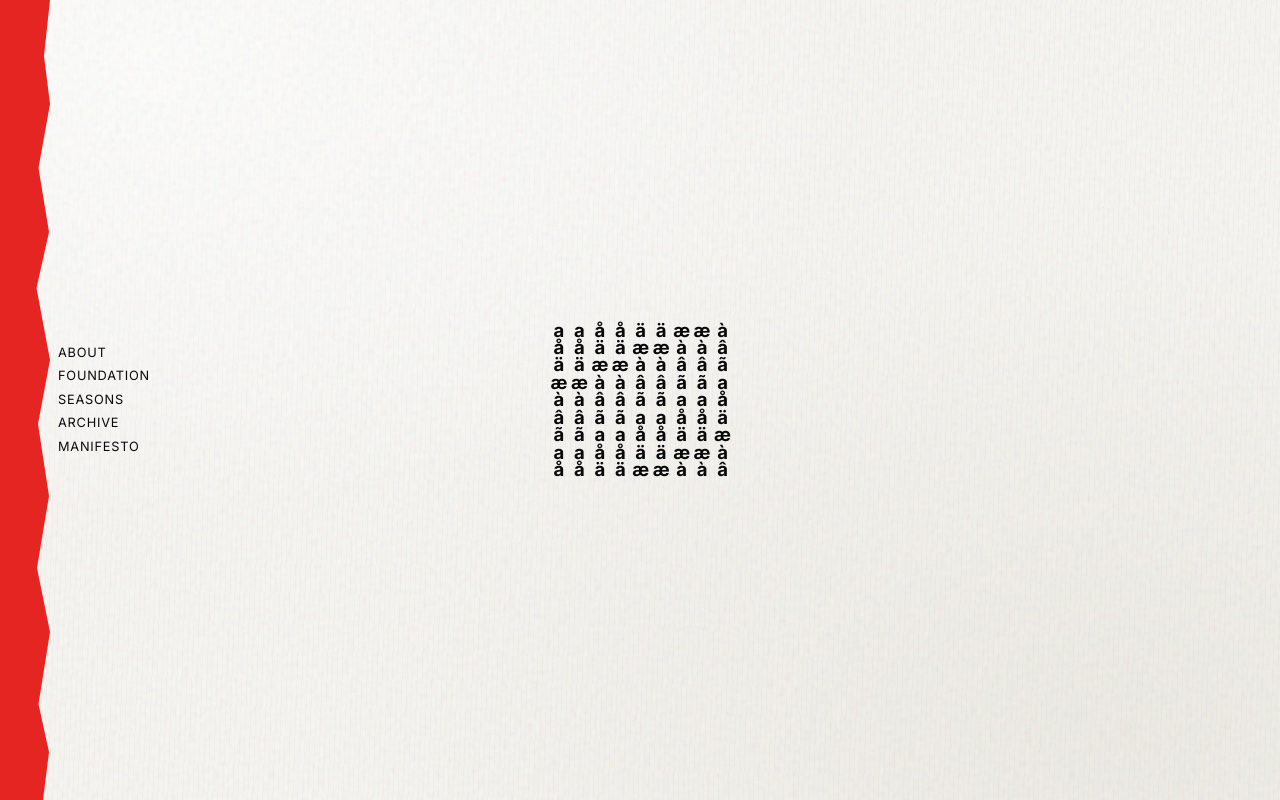
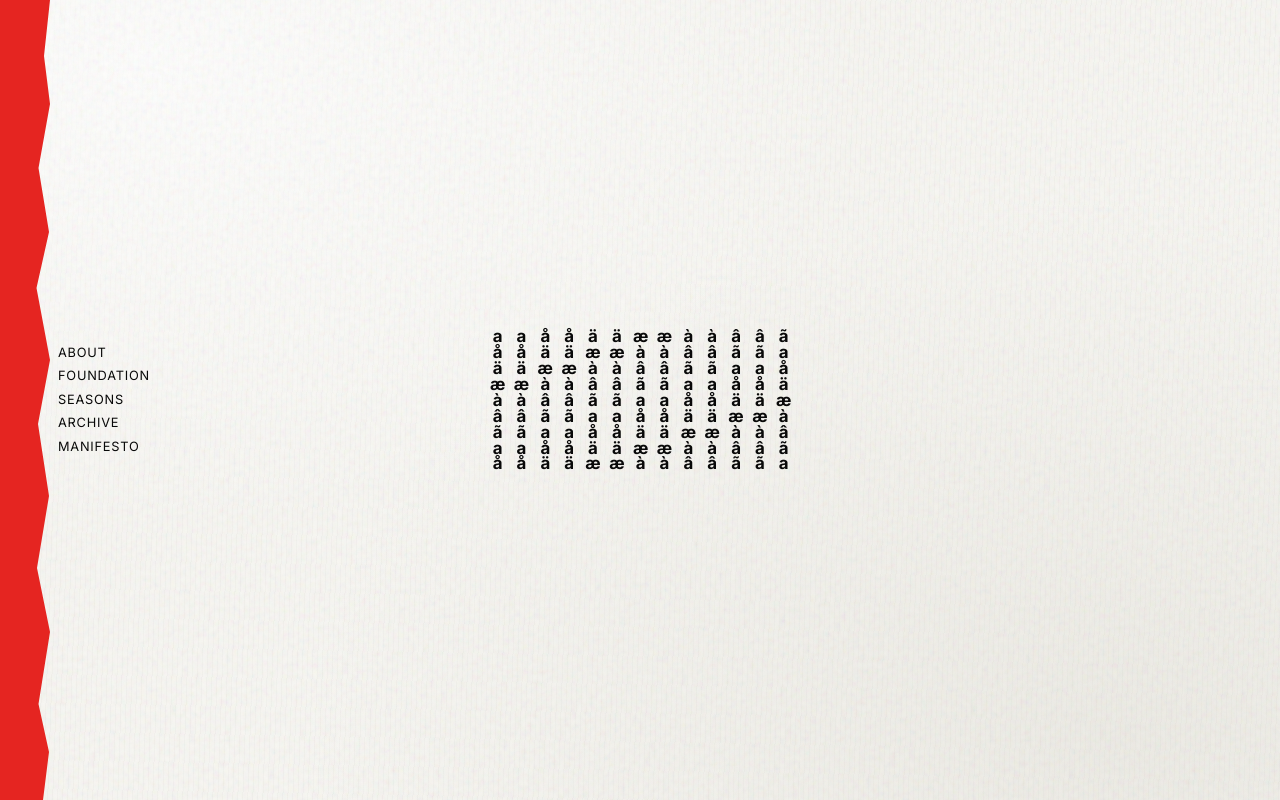
Before and after one commit to woooo0ong/aea-collective, a Next.js app: page / in a window 1280 px wide. Built offline with nearby package versions, Linux system fonts and the light colour scheme.

Commit message:
Localize AEA cursor interaction

```diff
--- a/src/app/globals.css
+++ b/src/app/globals.css
@@ -47,16 +47,16 @@ a { color: inherit; text-decoration: none; }
   z-index: 1;
   display: grid;
   place-items: center;
-  width: clamp(122px, 15vw, 184px);
+  width: clamp(188px, 25vw, 310px);
 }
 
 .accent-grid {
   display: grid;
-  grid-template-columns: repeat(9, 1fr);
+  grid-template-columns: repeat(13, 1fr);
   align-items: center;
   justify-items: center;
   width: 100%;
-  font-size: clamp(.86rem, 1.45vw, 1.42rem);
+  font-size: clamp(.82rem, 1.32vw, 1.28rem);
   font-weight: 700;
   line-height: .83;
   letter-spacing: -.08em;
@@ -73,24 +73,18 @@ a { color: inherit; text-decoration: none; }
 .accent-letter, .aea-letter {
   grid-area: 1 / 1;
   display: block;
-  transition: opacity 205ms ease, transform 205ms ease;
 }
 
 .aea-letter {
   opacity: 0;
-  transform: scale(.72);
 }
 
-.word-mark:hover .accent-letter,
-.word-mark:focus-within .accent-letter {
+.glyph[data-active="true"] .accent-letter {
   opacity: 0;
-  transform: scale(.76);
 }
 
-.word-mark:hover .aea-letter,
-.word-mark:focus-within .aea-letter {
+.glyph[data-active="true"] .aea-letter {
   opacity: 1;
-  transform: scale(1);
 }
 
 .strip-shell {
@@ -109,7 +103,6 @@ a { color: inherit; text-decoration: none; }
   background: var(--red);
   pointer-events: auto;
   cursor: e-resize;
-  transition: width 290ms cubic-bezier(.2, .8, .2, 1), clip-path 290ms cubic-bezier(.2, .8, .2, 1);
   clip-path: polygon(0 0, 100% 0, 100% 15%, 87% 21%, 100% 29%, 88% 39%, 100% 48%, 86% 59%, 100% 69%, 89% 79%, 100% 88%, 91% 100%, 0 100%);
 }
 
@@ -124,7 +117,6 @@ a { color: inherit; text-decoration: none; }
   pointer-events: none;
   transform: rotate(-90deg) translateX(-50%);
   transform-origin: left top;
-  transition: opacity 160ms ease;
 }
 
 .editorial-nav {
@@ -140,7 +132,6 @@ a { color: inherit; text-decoration: none; }
   line-height: 1.05;
   opacity: 0;
   transform: translate(-16px, -50%);
-  transition: opacity 180ms ease 40ms, transform 260ms cubic-bezier(.2, .8, .2, 1) 40ms;
 }
 
 .editorial-nav a { width: max-content; }
@@ -170,7 +161,3 @@ a { color: inherit; text-decoration: none; }
   .strip-shell:focus-within .red-strip { width: 42px; }
   .accent-grid { font-size: clamp(.78rem, 4.3vw, 1rem); }
 }
-
-@media (prefers-reduced-motion: reduce) {
-  *, *::before, *::after { transition-duration: 1ms !important; }
-}
--- a/src/app/page.tsx
+++ b/src/app/page.tsx
@@ -1,19 +1,36 @@
+"use client";
+
+import { useState, type PointerEvent as ReactPointerEvent } from "react";
+
 const accents = ["a", "å", "ä", "æ", "à", "â", "ã"];
 const navigation = ["ABOUT", "FOUNDATION", "SEASONS", "ARCHIVE", "MANIFESTO"];
-const gridSize = 9;
+const rowCount = 9;
+const columnCount = 13;
 
-const accentMatrix = Array.from({ length: gridSize }, (_, row) =>
+const accentMatrix = Array.from({ length: rowCount }, (_, row) =>
   Array.from(
-    { length: gridSize },
+    { length: columnCount },
     (_, column) => accents[(row + Math.floor(column / 2)) % accents.length],
   ),
 );
 
-const aeaMatrix = Array.from({ length: gridSize }, (_, row) =>
-  Array.from({ length: gridSize }, (_, column) => ["a", "e", "a"][(row + column) % 3]),
+const aeaMatrix = Array.from({ length: rowCount }, (_, row) =>
+  Array.from({ length: columnCount }, (_, column) => ["A", "E", "A"][(row + column) % 3]),
 );
 
 export default function Home() {
+  const [pointerCell, setPointerCell] = useState<{ row: number; column: number } | null>(null);
+
+  function updatePointerCell(event: ReactPointerEvent<HTMLElement>) {
+    const bounds = event.currentTarget.getBoundingClientRect();
+    const column = Math.min(columnCount - 1, Math.max(0, Math.floor(((event.clientX - bounds.left) / bounds.width) * columnCount)));
+    const row = Math.min(rowCount - 1, Math.max(0, Math.floor(((event.clientY - bounds.top) / bounds.height) * rowCount)));
+
+    setPointerCell((current) =>
+      current?.row === row && current.column === column ? current : { row, column },
+    );
+  }
+
   return (
     <main className="poster">
       <aside className="strip-shell" aria-label="AEA sections">
@@ -31,15 +48,26 @@ export default function Home() {
         </span>
       </aside>
 
-      <section className="word-mark" aria-label="AEA typographic composition">
+      <section
+        className="word-mark"
+        aria-label="AEA typographic composition"
+        onPointerMove={updatePointerCell}
+        onPointerDown={updatePointerCell}
+        onPointerLeave={() => setPointerCell(null)}
+      >
         <div className="accent-grid" aria-hidden="true">
           {accentMatrix.map((row, rowIndex) =>
-            row.map((letter, columnIndex) => (
-              <span className="glyph" key={`${rowIndex}-${columnIndex}`}>
-                <span className="accent-letter">{letter}</span>
-                <span className="aea-letter">{aeaMatrix[rowIndex][columnIndex]}</span>
-              </span>
-            )),
+            row.map((letter, columnIndex) => {
+              const isActive = pointerCell !== null
+                && Math.hypot(rowIndex - pointerCell.row, columnIndex - pointerCell.column) <= 1.65;
+
+              return (
+                <span className="glyph" data-active={isActive} key={`${rowIndex}-${columnIndex}`}>
+                  <span className="accent-letter">{letter}</span>
+                  <span className="aea-letter">{aeaMatrix[rowIndex][columnIndex]}</span>
+                </span>
+              );
+            }),
           )}
         </div>
       </section>
```
